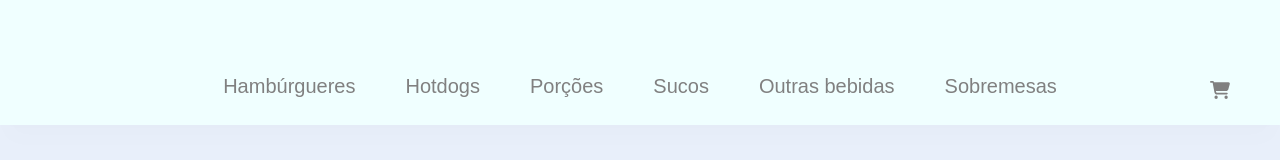
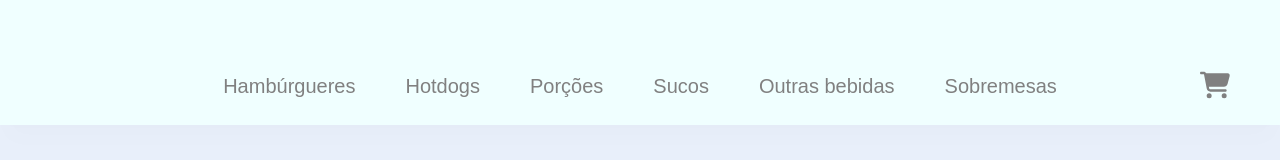
Before and after one commit to gbaierski/tcc-bsi, a Vue app: page / in a window 1280 px wide. Shown: the part 545-705 px from the top of the page. Built offline with nearby package versions, Linux system fonts and the light colour scheme.

Commit message:
feat: Criando contador de itens no carrinho

```diff
--- a/src/views/PrimeiroLayout.vue
+++ b/src/views/PrimeiroLayout.vue
@@ -16,6 +16,7 @@ export default {
       },
       cartList: [],
       totalPrice: 0,
+      cartCount: 0,
       menu: {
         hamburgers: [
           {
@@ -246,7 +247,6 @@ export default {
     },
 
     refreshCartPrice() {
-
       let calculatedPrice = 0;
       this.cartList.forEach((item) => {
         calculatedPrice += parseFloat(item.price.replace(",", "."));
@@ -265,11 +265,13 @@ export default {
       });
 
       this.refreshCartPrice();
+      this.cartCount++;
     },
 
     removeItem(item) {
       this.cartList.splice(item, 1);
       this.refreshCartPrice();
+      this.cartCount--;
     }
   }
 }
@@ -341,6 +343,7 @@ export default {
     <p class="navigation-item" @click="scrollTo('otherDrinks')">Outras bebidas</p>
     <p class="navigation-item" @click="scrollTo('desserts')">Sobremesas</p>
     <font-awesome-icon :icon="['fas', 'cart-shopping']" id="cart-icon" @click="openCart()" :class="{ 'cart-active' : isCartOpen}"/>
+    <div id="cart-item-count" v-if="this.cartList.length" :class="{ 'cart-item-count-active' : isCartOpen}">{{ this.cartCount }}</div>
     <nav id="cart" class="dropdown" :class="{ 'dropdown-open' : isCartOpen}">
       <h3 id="cart-title">Meu pedido</h3>
       <div id="cart-empty-message" v-if="!this.cartList.length">Opa! Seu carrinho está vazio!</div>
@@ -582,11 +585,11 @@ header {
 }
 
 #cart-icon {
-  width: 20px;
-  height: 20px;
-  font-size: 20px;
+  width: 30px;
+  height: 30px;
+  font-size: 30px;
   right: 50px;
-  top: 25px;
+  top: 15px;
   color: $complementary;
   position: absolute;
   transition: all 0.2s;
@@ -594,8 +597,24 @@ header {
 
 #cart-icon:hover {
   color: black;
-  transform: translateY(-3px);
   cursor: pointer;
+}
+
+#cart-item-count {
+  width: 15px;
+  height: 15px;
+  font-size: 13px;
+  right: 45px;
+  top: 15px;
+  border-radius: 3px;
+  display: flex;
+  justify-content: center;
+  align-items: center;
+  position: absolute;
+  background-color: $negative;
+  color: $main;
+  font-family: "Source Sans Pro", sans-serif;
+  transition: all 0.2s;
 }
 
 #cart {
@@ -770,6 +789,10 @@ header {
   border-radius: 10px;
 }
 
+.cart-item-count-active {
+  transform: translate(-10px, 10px);
+}
+
 .dropdown {
     position: absolute;
     border-radius: 10px;
```
